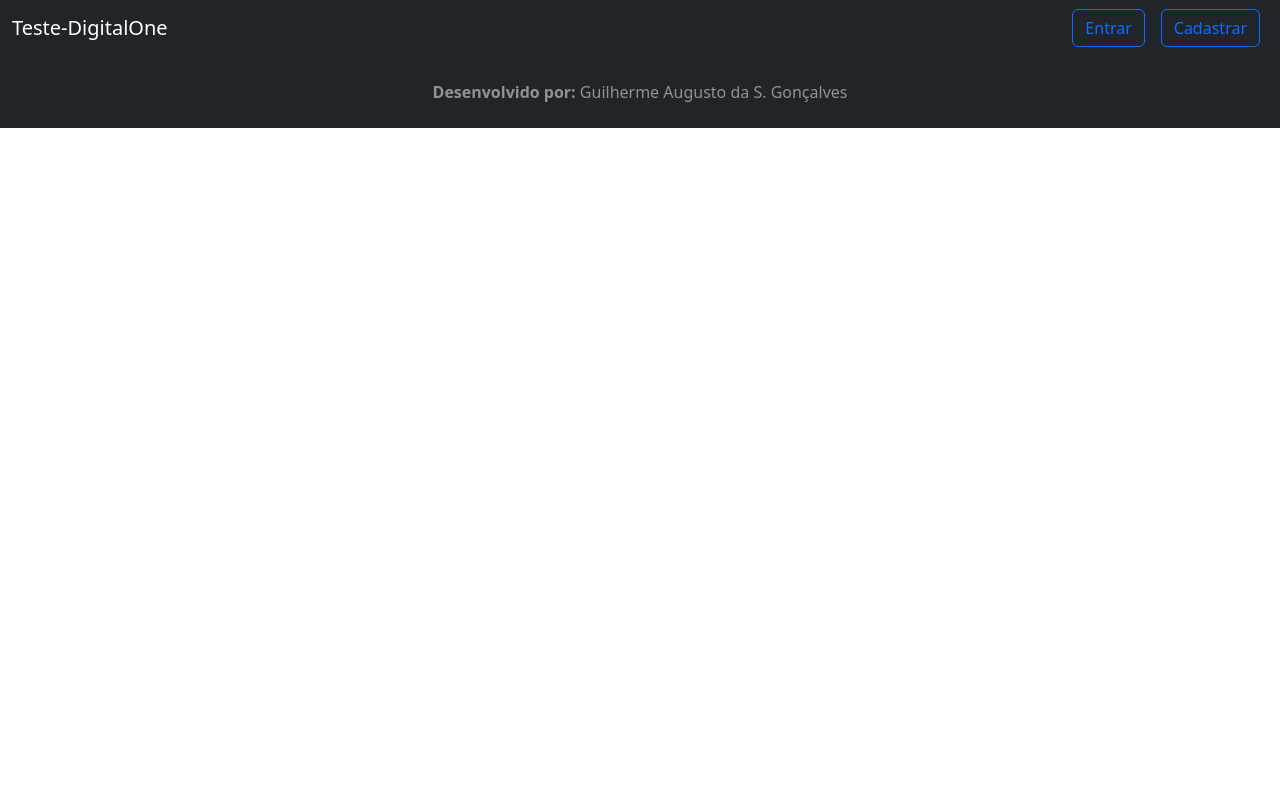
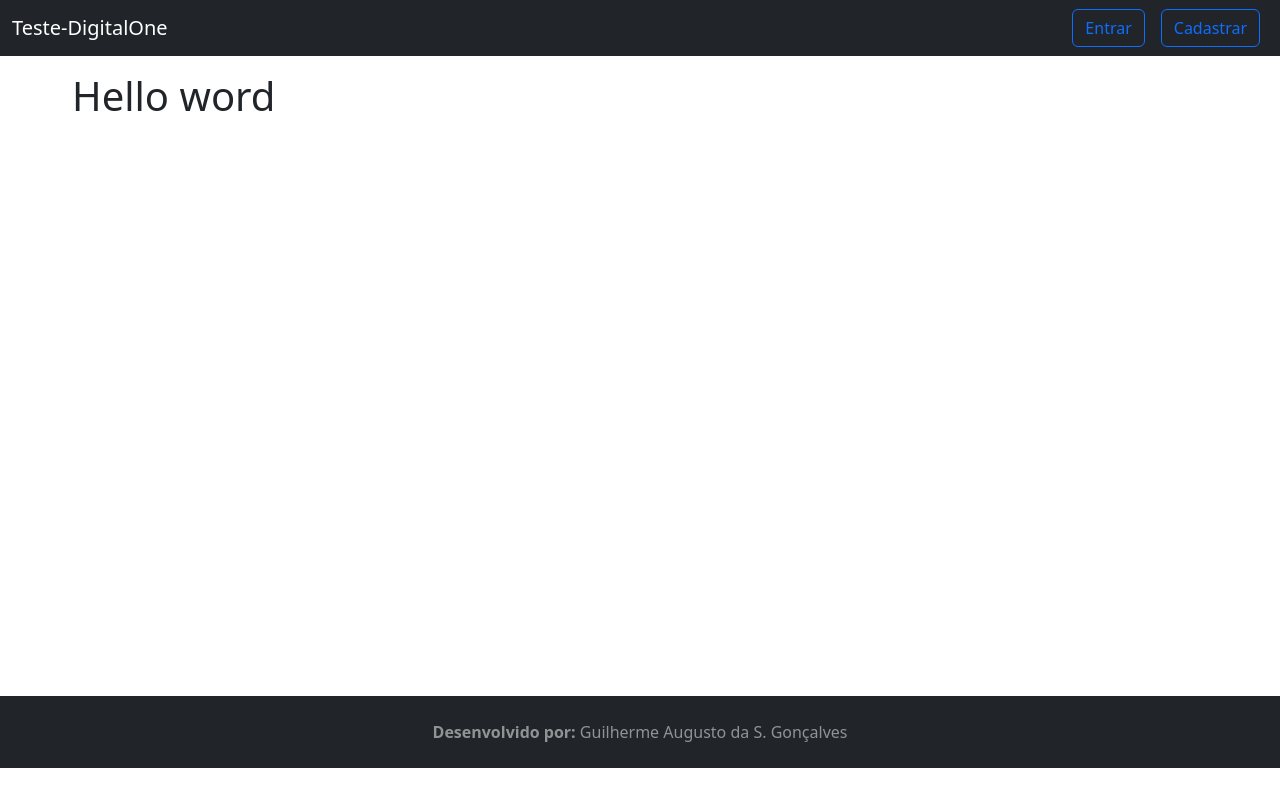
Before and after one commit to dev-digitalone/teste-desenvolvimento-web, a React (Create React App) app in the folder frontend/: page / in a window 1280 px wide. Built offline with nearby package versions, Linux system fonts and the light colour scheme.

Commit message:
component para definir area do conteudo

```diff
--- a/frontend/src/App.jsx
+++ b/frontend/src/App.jsx
@@ -1,11 +1,15 @@
 import React from 'react';
 import Footer from './components/template/Footer';
 import Header from './components/template/Header';
+import ContainerContet from './components/template/ContainerContent';
 
 function App() {
     return (
         <div className="App">
             <Header />
+            <ContainerContet>
+                <h1>Hello word</h1>
+            </ContainerContet>
             <Footer />
         </div>
     );
--- /dev/null
+++ b/frontend/src/components/template/ContainerContent.jsx
@@ -0,0 +1,7 @@
+/* eslint-disable react/prop-types */
+import React from 'react';
+import styles from './ContainerContent.module.css';
+
+export default function ContainerContent({ children }) {
+    return <main className={styles.container}>{children}</main>;
+}
--- /dev/null
+++ b/frontend/src/components/template/ContainerContent.module.css
@@ -0,0 +1,6 @@
+.container {
+	min-height: 80vh;
+	padding: 1em 2em 3em;
+	max-width: 1200px;
+	margin: 0 auto;
+}
```
